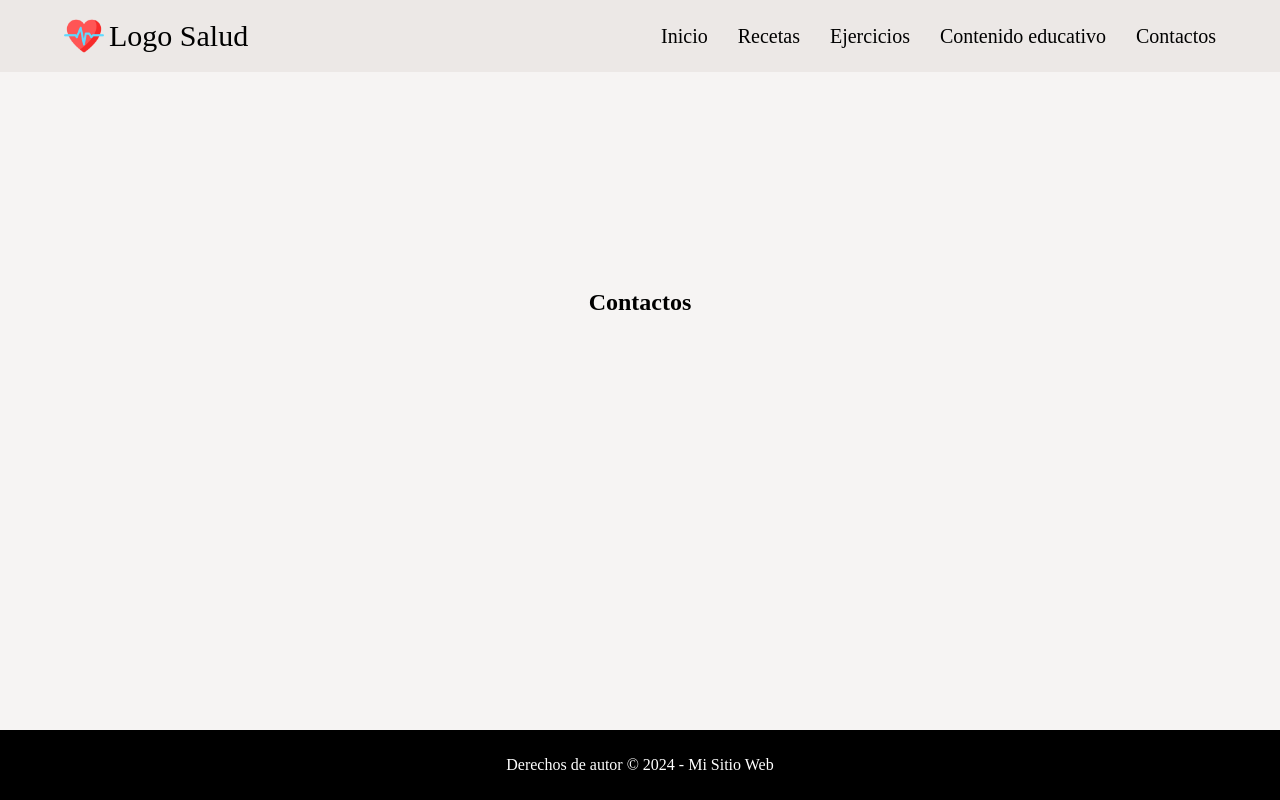
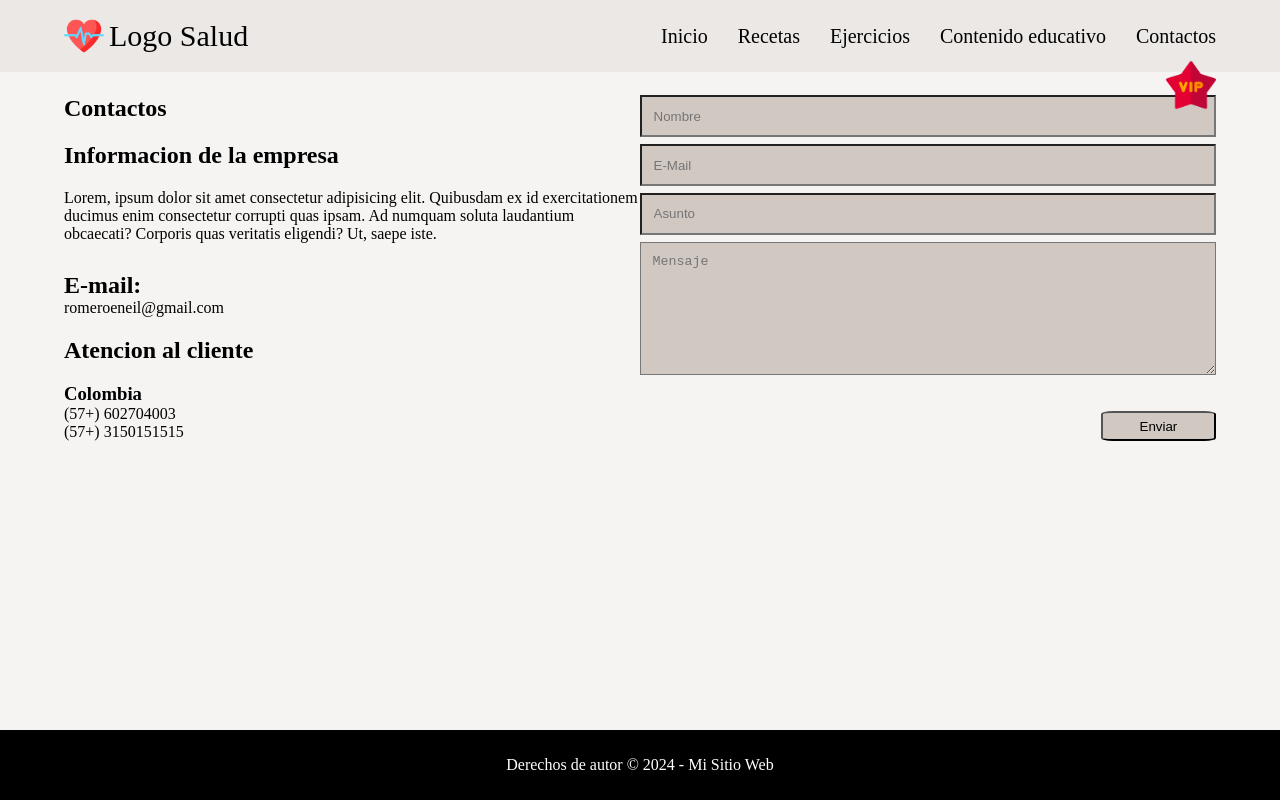
Before and after one commit to jsglen1/eneil-web-desing, a plain HTML site: page pages/contactos.html in a window 1280 px wide. Drawn offline with Linux system fonts and the light colour scheme.

Commit message:
completed

```diff
--- a/pages/contactos.html
+++ b/pages/contactos.html
@@ -59,12 +59,96 @@
       <section
         style="
           display: flex;
-          flex-direction: column;
+          flex-direction: row;
           min-height: 100%;
-          margin: auto;
+          margin-inline: 5%;
         "
       >
-        <h1>Contactos</h1>
+        <div
+          style="
+            display: flex;
+            flex-direction: column;
+            width: 50%;
+            margin-top: 2%;
+          "
+        >
+          <h1 style="padding: 0%; margin: 0%">Contactos</h1>
+          <h2>Informacion de la empresa</h2>
+          <p style="padding: 0%; margin: 0%">
+            Lorem, ipsum dolor sit amet consectetur adipisicing elit. Quibusdam
+            ex id exercitationem ducimus enim consectetur corrupti quas ipsam.
+            Ad numquam soluta laudantium obcaecati? Corporis quas veritatis
+            eligendi? Ut, saepe iste.
+          </p>
+          <h2 style="padding: 0%; margin: 0%; margin-top: 5%">E-mail:</h2>
+          <p style="padding: 0%; margin: 0%">romeroeneil@gmail.com</p>
+          <h2>Atencion al cliente</h2>
+          <h3 style="padding: 0%; margin: 0%">Colombia</h3>
+          <p style="padding: 0%; margin: 0%">(57+) 602704003</p>
+          <p style="padding: 0%; margin: 0%">(57+) 3150151515</p>
+        </div>
+        <div
+          style="
+            display: flex;
+            flex-direction: column;
+            width: 50%;
+            margin-top: 2%;
+            gap: 2%;
+            position: relative; /* Se agrega position: relative; */
+          "
+        >
+          <img
+            src="../imgs/vip.png"
+            alt="vip"
+            width="50"
+            height="50"
+            style="
+              margin-bottom: -2%;
+              align-self: flex-end;
+              position: absolute; /* Se agrega position: absolute; */
+              top: -10%; /* Ajusta la posición vertical según necesites */
+              right: 0; /* Ajusta la posición horizontal según necesites */
+              z-index: 1; /* Se agrega z-index para que esté por encima del resto */
+            "
+          />
+
+          <input
+            style="padding: 2%; background-color: #d1c8c1"
+            type="text"
+            placeholder="Nombre"
+          />
+          <input
+            style="padding: 2%; background-color: #d1c8c1"
+            type="text"
+            placeholder="E-Mail"
+          />
+          <input
+            style="padding: 2%; background-color: #d1c8c1"
+            type="text"
+            placeholder="Asunto"
+          />
+          <textarea
+            name="mensaje"
+            id="mensaje"
+            cols="5"
+            placeholder="Mensaje"
+            style="padding: 2%; background-color: #d1c8c1"
+            rows="8"
+          ></textarea>
+          <button
+            style="
+              width: 20%;
+              background-color: #d1c8c1;
+              padding: 1%;
+              border-radius: 10%;
+              align-self: flex-end;
+              cursor: pointer;
+              margin-top: 5%;
+            "
+          >
+            Enviar
+          </button>
+        </div>
       </section>
 
       <footer
```
Also changed, not shown: pages/inicio.html (+1 -2 lines), imgs/vip.png (added).
